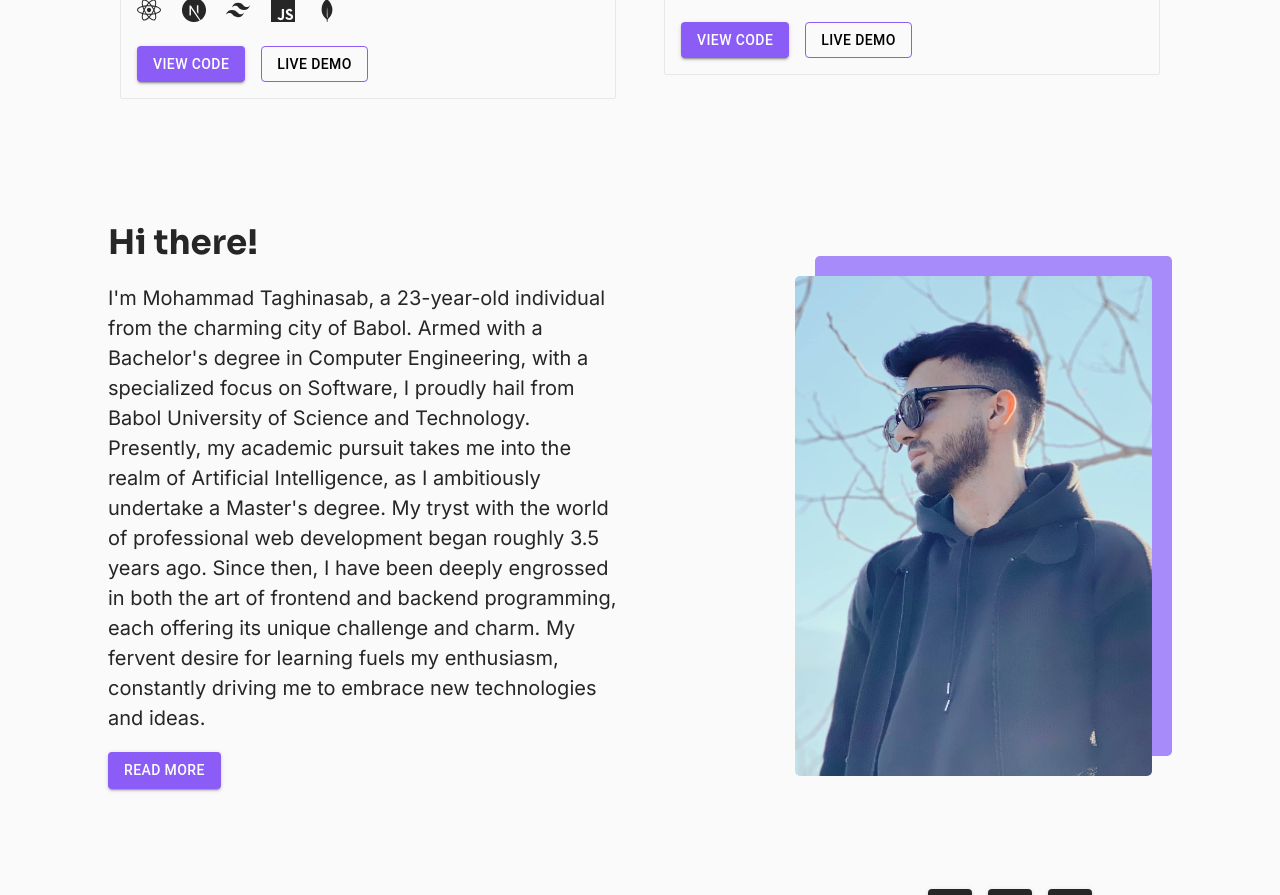
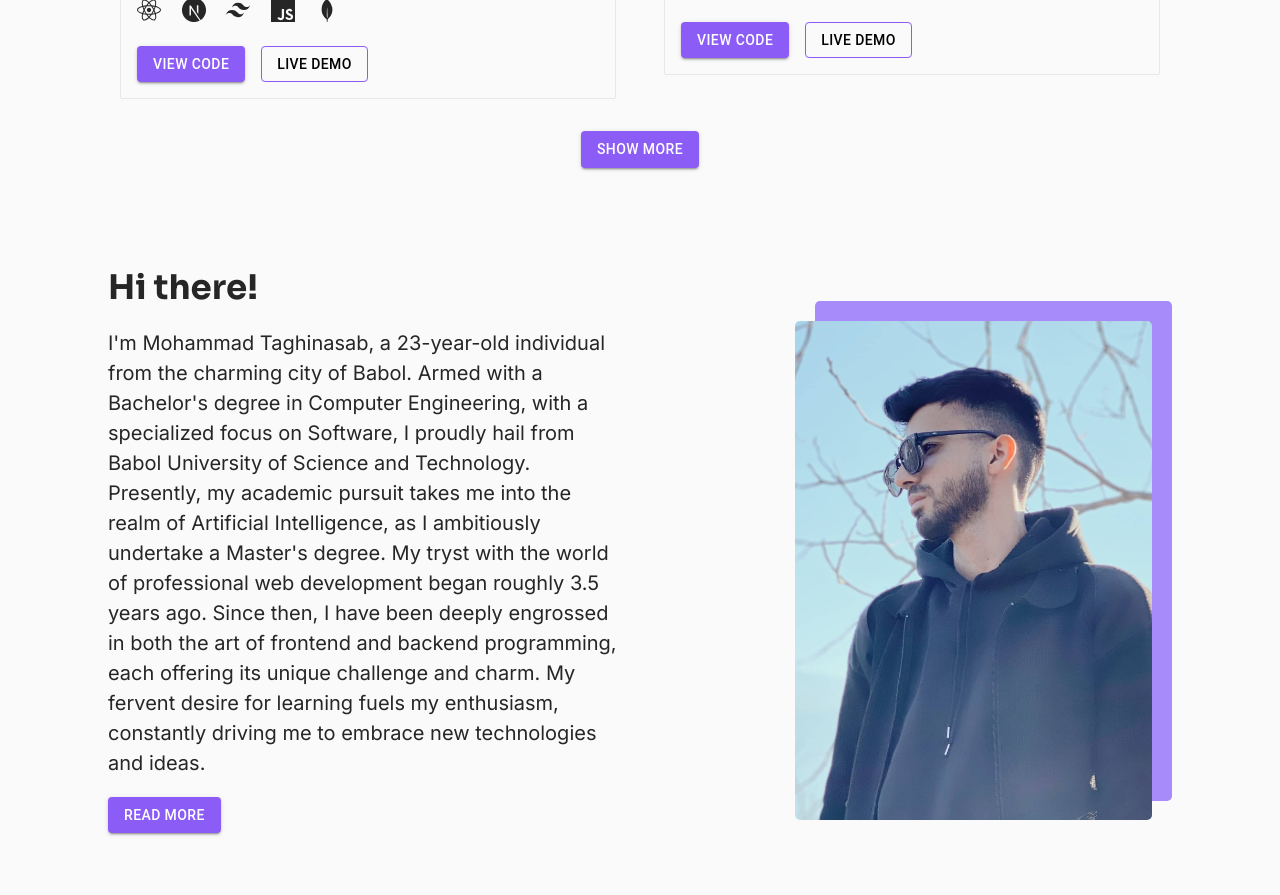
Before and after one commit to mohmdtn/portfolio-app, a Next.js app: page / in a window 1280 px wide. Shown: the part 2120-3015 px from the top of the page. Built offline with nearby package versions, Linux system fonts and the light colour scheme.

Commit message:
button for show more project, key prop to projectCard component

```diff
--- a/app/components/ProjectsSection.jsx
+++ b/app/components/ProjectsSection.jsx
@@ -1,9 +1,14 @@
 "use client";
 
 import { ProjectCard } from "./ProjectCard";
+import React from "react";
+import Link from "next/link";
+import Button from "@mui/material/Button";
+import { SiteContext } from "../context/site-context";
 
 const projects = [
   {
+    id: 1,
     img: "/pictures/projects/laravel-shop.png",
     title: "Laravel Shop Project",
     desc: "This is an e-commerce website built with the latest version of Laravel, encompassing a wide range of features. The aim has been to provide advanced capabilities and incorporate new, professional-grade functionalities suitable for large-scale websites.",
@@ -12,6 +17,7 @@ const projects = [
     demo: "/",
   },
   {
+    id: 2,
     img: "/pictures/projects/food.png",
     title: "Cafe DenjNeshin",
     desc: "This is a web application designed for ordering food from cafes and restaurants, featuring attractive and innovative functionalities. The frontend development of this project was handled by me.",
@@ -20,6 +26,7 @@ const projects = [
     demo: "https://ultrax-food.netlify.app/home",
   },
   {
+    id: 3,
     img: "/pictures/projects/prompt.png",
     title: "Prompt Topia: share your idea",
     desc: "This project has been created for testing and entertainment purposes, allowing you to share your thoughts and ideas with others.",
@@ -28,6 +35,7 @@ const projects = [
     demo: "https://prompt-app-one.vercel.app/",
   },
   {
+    id: 4,
     img: "/pictures/projects/mafia.png",
     title: "Mafia Cafe",
     desc: "This project is designed to introduce a café and create events for playing the game Mafia.",
@@ -38,11 +46,15 @@ const projects = [
 ];
 
 export const ProjectsSection = () => {
+  const { theme } = React.useContext(SiteContext);
   return (
     <section className="projects">
       <h1>Projects</h1>
       <div className="row m-0">
-        {projects.map((project) => <ProjectCard img={project.img} title={project.title} desc={project.desc} lang={project.lang} github={project.github} demo={project.demo} />)}
+        {projects.map((project) => <ProjectCard key={project.id} img={project.img} title={project.title} desc={project.desc} lang={project.lang} github={project.github} demo={project.demo} />)}
+      </div>
+      <div className="text-center mt-2">
+        <Link href={"/projects"}><Button sx={theme == "light" ? { bgcolor:"#8B5CF6" } : { bgcolor:"#DDD6FE", color: "#000" }} variant="contained" color="secondary">SHOW MORE</Button></Link>
       </div>
     </section>
   );
```
Also changed, not shown: app/projects/page.js (+11 -0 lines).
